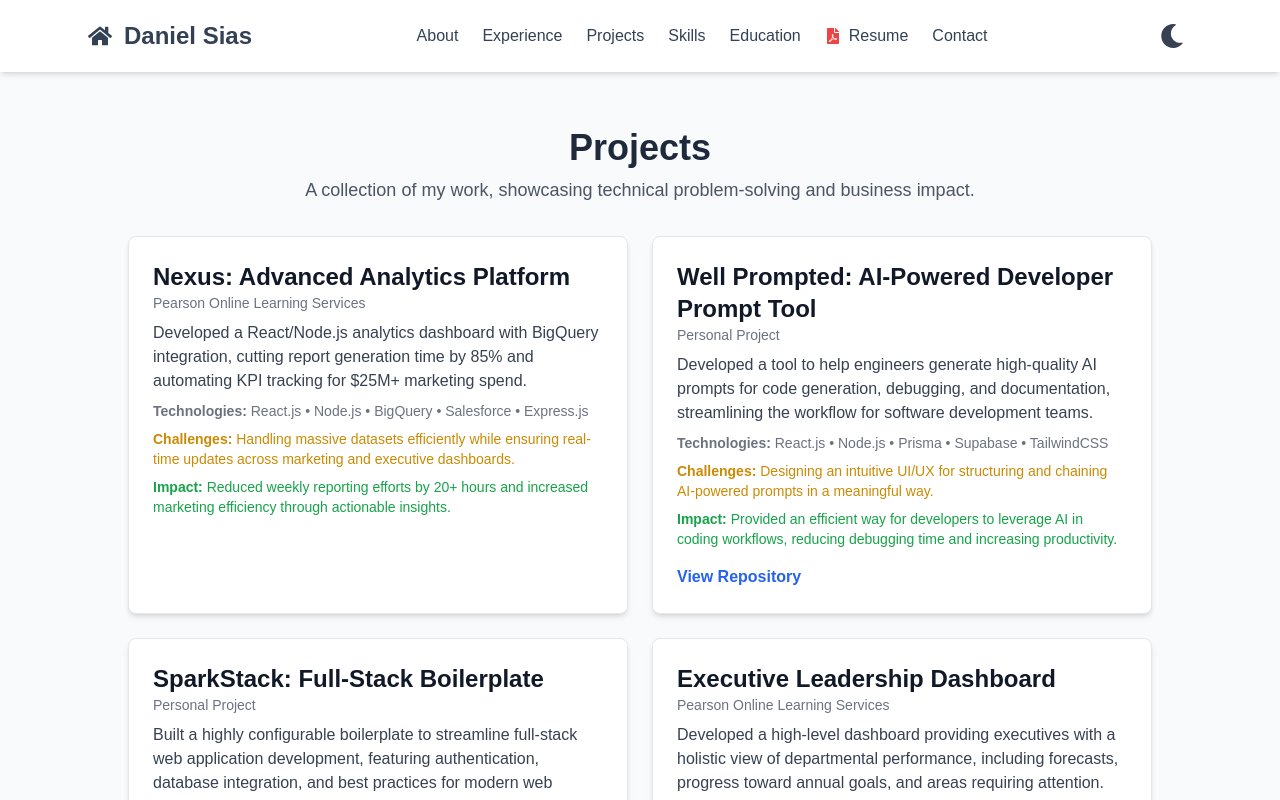
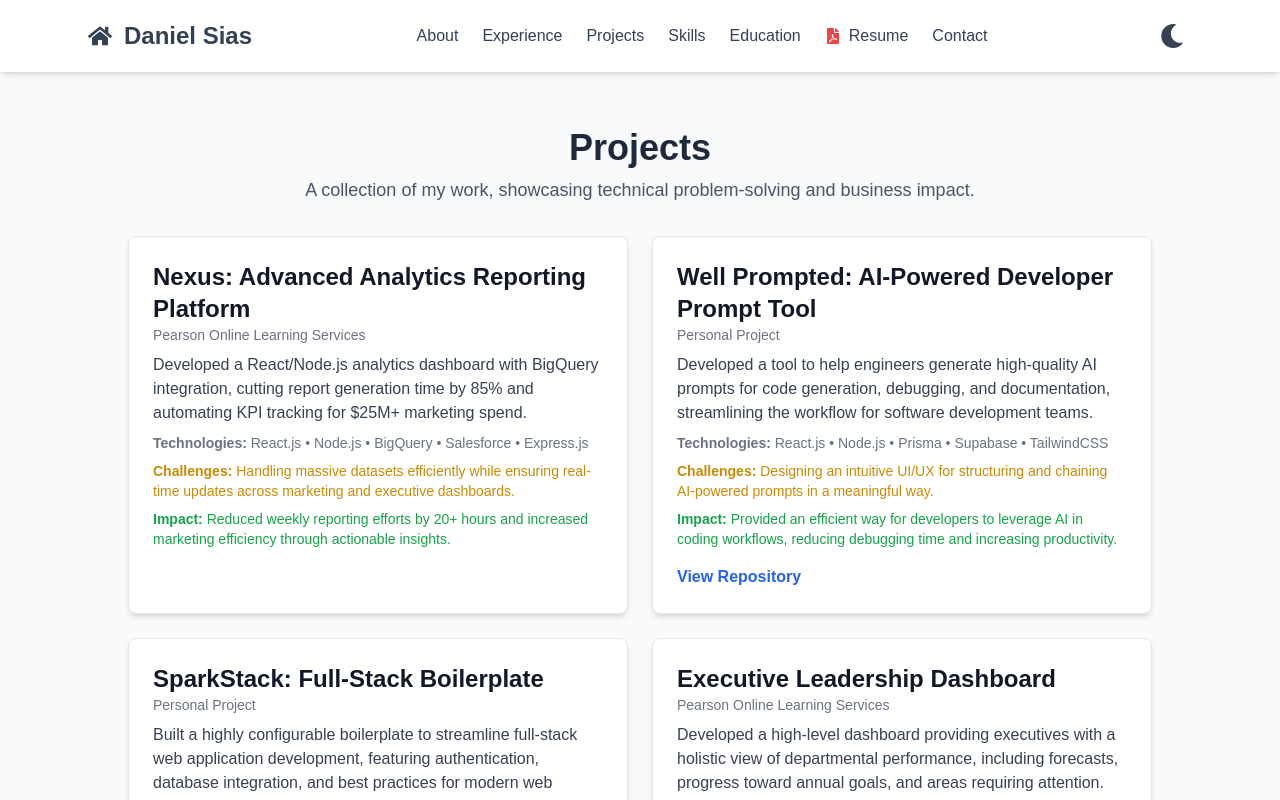
Before and after one commit to DanSias/danielsias-dev, a Next.js app: page /projects in a window 1280 px wide. Shown: the top 800 px of the page. Built offline with nearby package versions, Linux system fonts and the light colour scheme.

Commit message:
Text update

```diff
--- a/src/constants/projects.ts
+++ b/src/constants/projects.ts
@@ -1,7 +1,7 @@
 export const projects = [
   // 🚀 High-Impact Full-Stack & AI-Powered Tools
   {
-    title: "Nexus: Advanced Analytics Platform",
+    title: "Nexus: Advanced Analytics Reporting Platform",
     company: "Pearson Online Learning Services",
     description:
       "Developed a React/Node.js analytics dashboard with BigQuery integration, cutting report generation time by 85% and automating KPI tracking for $25M+ marketing spend.",
```
